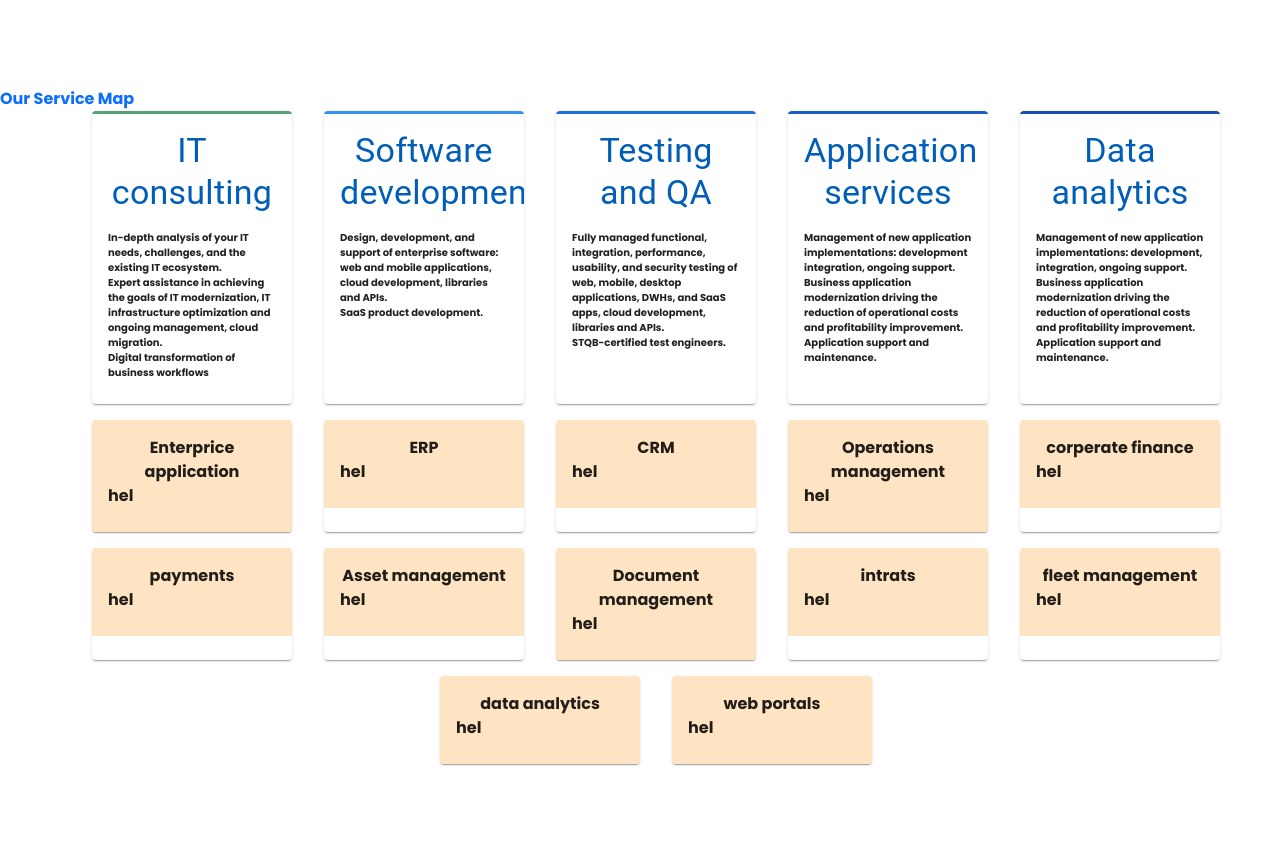
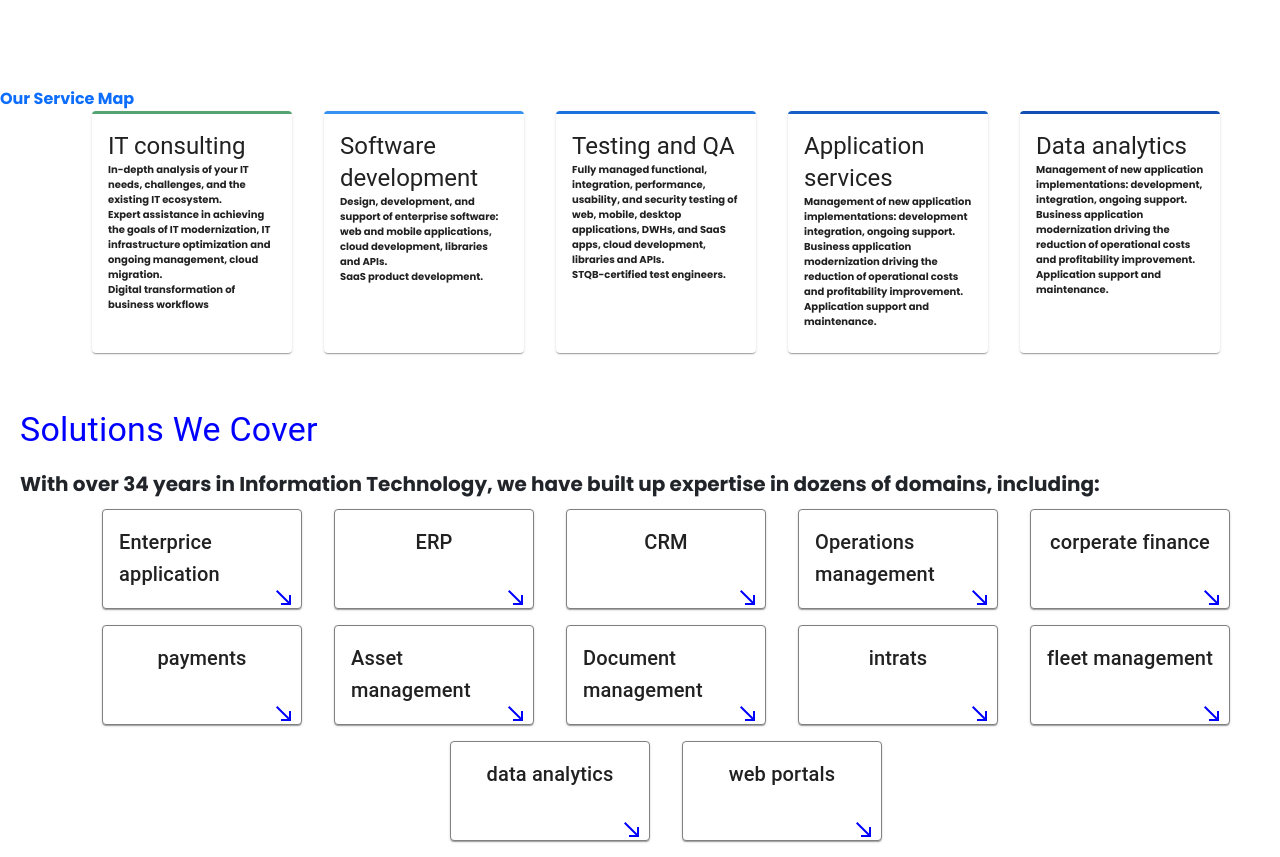
Before and after one commit to AtirhGael/react-starter-template, a React (Create React App) app: page / in a window 1280 px wide. Shown: the part 1220-2077 px from the top of the page. Before the commit the page ends 2000 px from the top, so only its background shows below. Built offline with nearby package versions, Linux system fonts and the light colour scheme.

Commit message:
Almost done with the solutions we cover section and the our service map section

```diff
--- a/src/components/Data/serviceMap.js
+++ b/src/components/Data/serviceMap.js
@@ -40,4 +40,6 @@ const data =[
 
 const data2 = [ 'Enterprice application', 'ERP', 'CRM', 'Operations management','corperate finance', 'payments','Asset management','Document management','intrats','fleet management','data analytics', 'web portals' ]
 
+
+
 export {data,data2}
--- a/src/pages/home/index.js
+++ b/src/pages/home/index.js
@@ -1,4 +1,4 @@
-import React from 'react'
+import React,{useState} from 'react'
 import { divnk } from 'react-router-dom'
 import frontendUrl from '../../urls/frontendUrl'
 import Title from '../../components/Title'
@@ -13,10 +13,11 @@ import Typography from '@mui/material/Typography';
 import { Extra } from '../../components/Extra'
 import {data,data2} from '../../components/Data/serviceMap'
 import ArrowForwardIcon from '@mui/icons-material/ArrowForward';
+import SouthEastIcon from '@mui/icons-material/SouthEast';
 import './styles.css'
 
 export default function Home() {
-
+ const [isHovered, setIsHovered] = useState(false)
 
 
   return (
@@ -63,7 +64,9 @@ export default function Home() {
       />
       <CardContent>
 
-      <Title text={item.title} textAdivgn={'center'} size='h4' mb={2}  />
+      <Typography variant="h5" component="div">
+        {item.title}
+      </Typography>
 
           <div style={{display:'flex',flexDirection:'row'}}>
             {/* <div style={{height:'15px', width:'35px',backgroundColor:'black'}} ></div> */}
@@ -89,15 +92,47 @@ export default function Home() {
 
 
     </div>
-      <div style={{ display:'flex', flexDirection:'row',flexWrap:'wrap',justifyContent:'center' }}>
-        {data2.map((item)=>(
-          <Card sx={{ minWidth: 200, width:70,marginLeft:4,marginBottom:2 }} style={{border:'1px sodivd gray'}}>
-          <CardContent className='solutions_card'>
-            <div className='solutions_title' >{item}</div>
-            <div className='solutions_arrow'> hel </div>
+    <div style={{marginLeft:20}} >
+    <Typography
+  variant='h4'
+  sx={{
+    textAlign: 'start',
+    marginLeft: 0,
+    marginBottom: 2,
+    marginTop: 5,
+    color:'blue'
+  }}
+>
+Solutions We Cover
+</Typography>
+    <div className='solution_text' style={{fontSize:20,paddingTop:2,paddingBottom:10}}> With over 34 years in Information Technology, we have built up expertise in dozens of domains, including: </div>
+
+      <div style={{ display: 'flex', flexDirection: 'row', flexWrap: 'wrap', justifyContent: 'center' }}>
+      {data2.map((item,index) => (
+        <Card sx={{ minWidth: 200, width: 70, height:100, marginLeft: 4,
+          marginBottom: 2 ,border: '1px solid gray',
+          transition: 'box-shadow 0.3s',
+          position: 'relative',
+        '&:hover': {
+          boxShadow: '0px 2px 2px 0px rgba(0.3,0,0,0.5)',
+          // boxShadow:'none'
+        },
+
+        }}
+        onMouseEnter={() => setIsHovered(true)}
+        onMouseLeave={() => setIsHovered(false)}
+        >
+          <CardContent style={{ display: 'flex', justifyContent: 'center', alignItems: 'center' }}>
+            <Typography variant="h6" component="div">
+              {item}
+            </Typography>
+            <Typography key={index} variant="body2" color="text.secondary" sx={{ position: 'absolute', bottom: -2, right: 5 }}>
+              {!isHovered? <SouthEastIcon sx={{color:'blue'}}/> : <ArrowForwardIcon sx={{color:'blue'}}/>}
+            </Typography>
           </CardContent>
         </Card>
-        ))}
+      ))}
+    </div>
       </div>
     </>
   )
--- a/src/pages/home/styles.css
+++ b/src/pages/home/styles.css
@@ -15,8 +15,15 @@ height: '100%';
 
 }
 .solutions_arrow{
-   align-items: end;
-   padding-left: '10px';
+   align-items: end ;
    font-weight: bold;
 
 }
+.solution_head{
+    font-size: x-large;
+    color: '' ;
+}
+.solution_text{
+    padding: '20px' !important;
+    font-size: '20px';
+}
```
